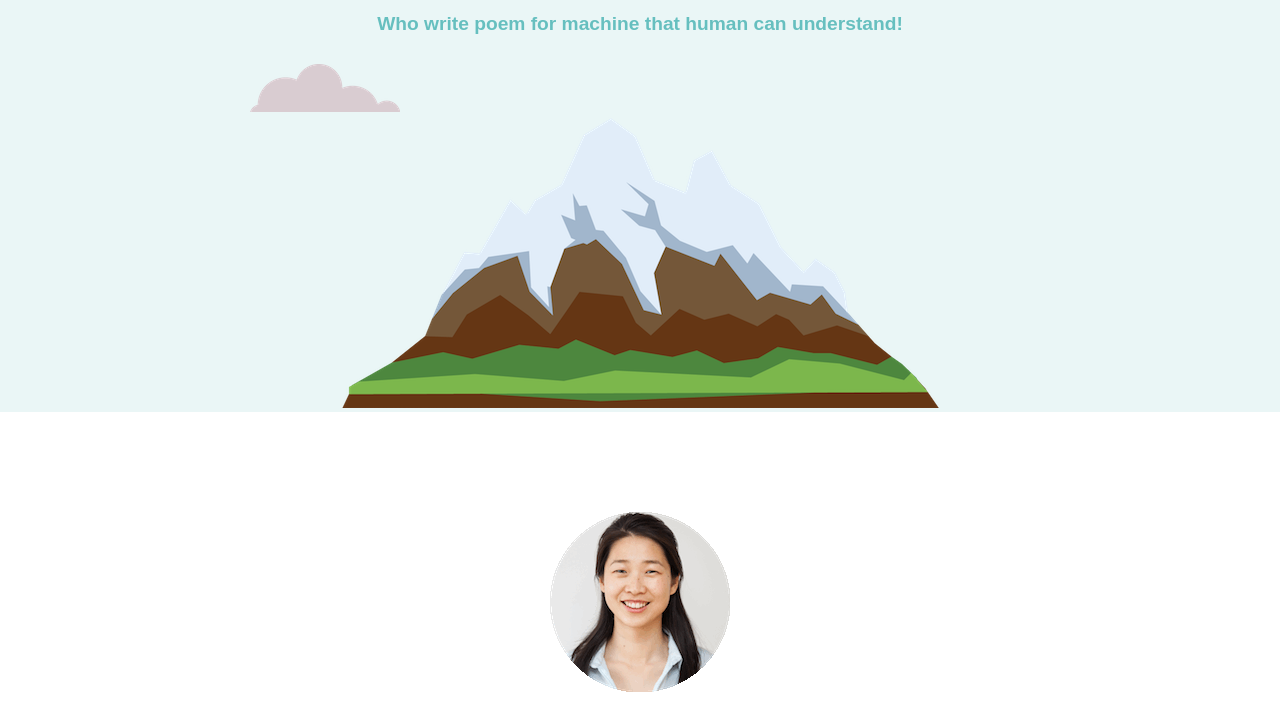
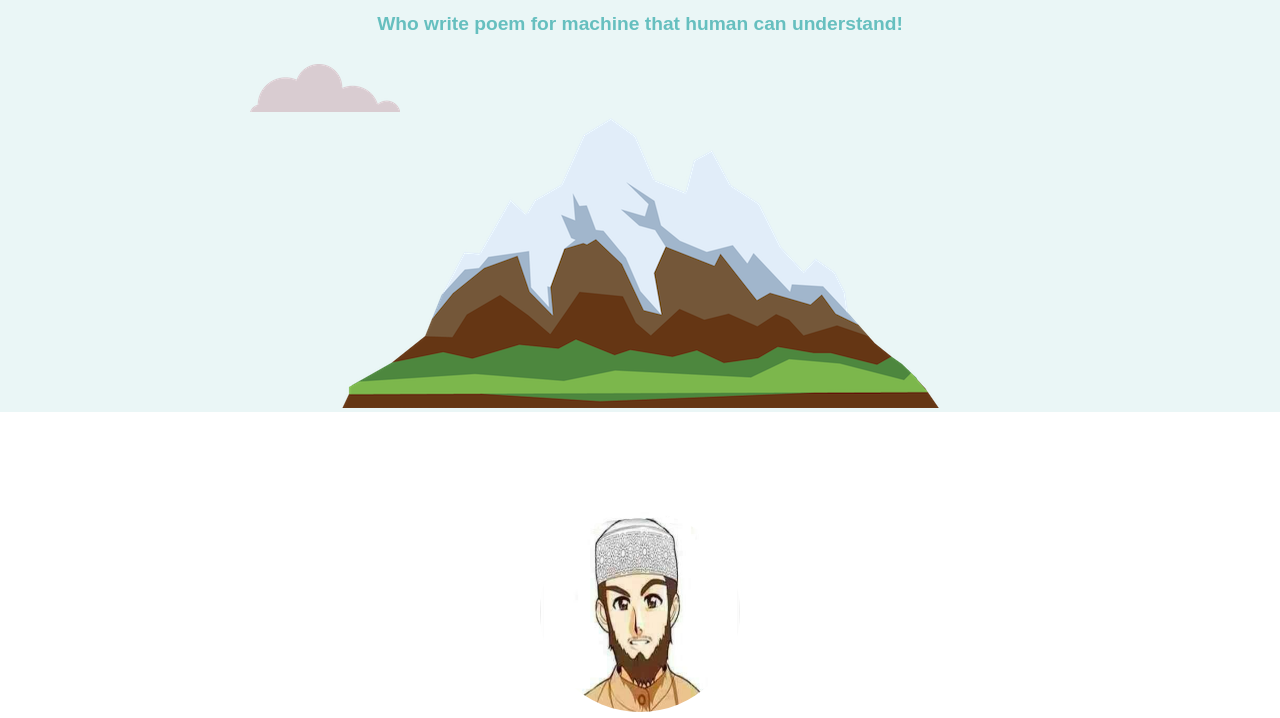
Before and after one commit to Hasibull/Simple-portfolio, a plain HTML site: page index.html in a window 1280 px wide. Shown: the part 234-952 px from the top of the page. Drawn offline with Linux system fonts and the light colour scheme.

Commit message:
adding original profile pic

```diff
--- a/css/styles.css
+++ b/css/styles.css
@@ -10,6 +10,12 @@ body {
     background-color: #EAF6F6;
     position: relative;
     padding-top: 100px;
+}
+
+.profile-img {
+    height: 200px;
+    width: 200px;
+    border-radius: 50%;
 }
 
 h1 {
--- a/index.html
+++ b/index.html
@@ -23,7 +23,7 @@
 
     <div class="middle-container">
         <div class="profile">
-          <img src="images/angela.png" alt="">
+          <img class="profile-img" src="images/profile.jpg" alt="profile-image">
           <h2>Hello.</h2>
           <p class="intro">Lorem ipsum dolor sit amet, vitae volutpat, dui conubia, dolor urna. Non auctor, montes nulla distinctio.</p>
         </div>
```
Also changed, not shown: favicon.ico, images/angela.png (deleted), images/profile.jpg (added).
